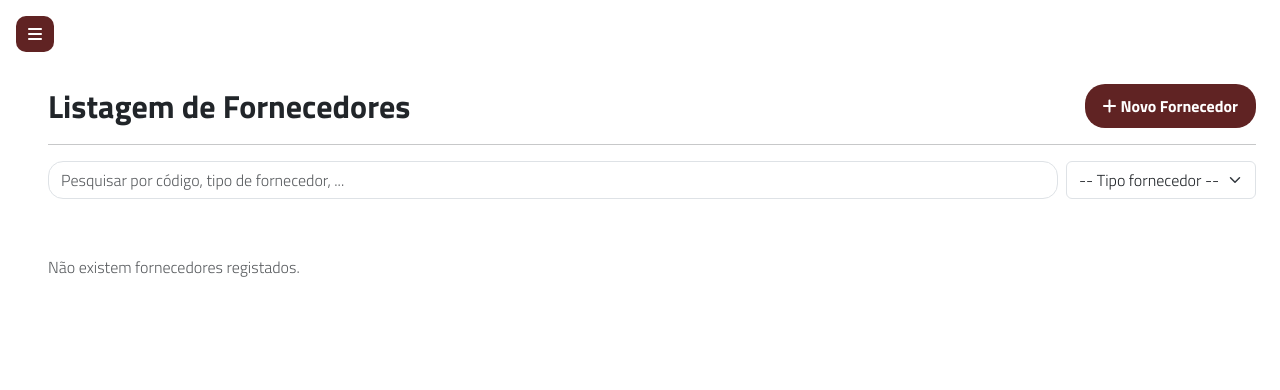
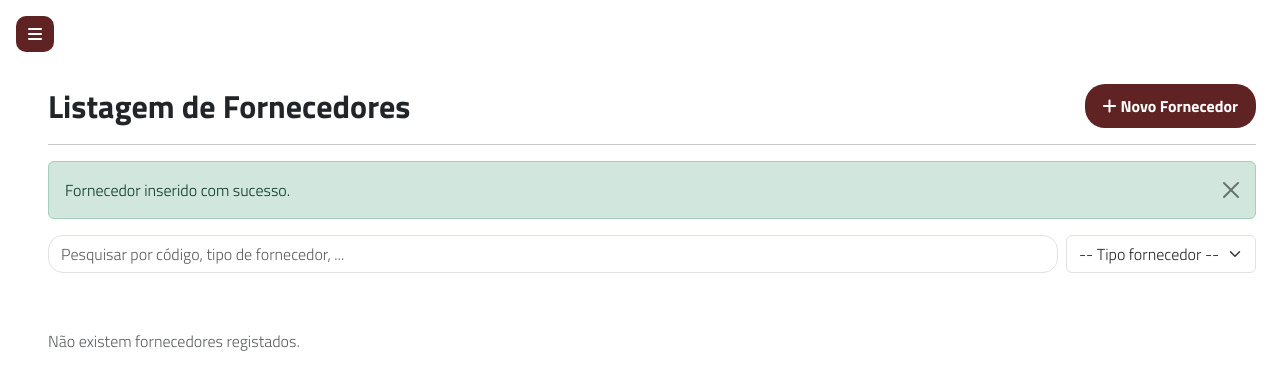
Before and after one commit to enia06/Projeto_SIBDAS, a PHP site: page /private/views/fornecedores/listar.php in a window 1280 px wide. Shown: the part 132-522 px from the top of the page. Run offline with PHP 8.4, Linux system fonts and the light colour scheme; the visitor is signed in with stand-in values (Sample User, id 1); data that the repository does not hold is empty.

Commit message:
Implementação de mensagens de sucesso em inserir, editar e remover

```diff
--- a/private/views/documentacao/confirmar_remover.php
+++ b/private/views/documentacao/confirmar_remover.php
@@ -33,6 +33,7 @@ try {
         ':id_documento' => $idDocumento
     ]);
 
+    $_SESSION['mensagem_sucesso'] = "Documento removido com sucesso.";
     header('Location: listar.php');
     exit;
 
--- a/private/views/equipamentos/confirmar_remover.php
+++ b/private/views/equipamentos/confirmar_remover.php
@@ -7,6 +7,7 @@ $idEquipamentoEncrypted = $_GET['id_equipamento'] ?? null;
 $idEquipamento = aes_decrypt($idEquipamentoEncrypted);
 
 if (!$idEquipamento || !is_numeric($idEquipamento)) {
+    $_SESSION['mensagem_sucesso'] = "Equipamento removido com sucesso.";
     header('Location: listar.php');
     exit;
 }
--- a/private/views/equipamentos/editar.php
+++ b/private/views/equipamentos/editar.php
@@ -390,6 +390,7 @@ if ($_SERVER['REQUEST_METHOD'] == 'POST') {
                 ':id_equipamento' => $idEquipamento
             ]);
 
+            $_SESSION['mensagem_sucesso'] = "Equipamento atualizado com sucesso.";
             header('Location: listar.php');
             exit;
 
--- a/private/views/equipamentos/inserir.php
+++ b/private/views/equipamentos/inserir.php
@@ -427,6 +427,7 @@ if ($_SERVER['REQUEST_METHOD'] == 'POST') {
                 ':id_equipamento' => $id_equipamento
             ]);
 
+            $_SESSION['mensagem_sucesso'] = "Equipamento inserido com sucesso.";
             header('Location: listar.php');
             exit;
 
--- a/private/views/fornecedores/confirmar_remover.php
+++ b/private/views/fornecedores/confirmar_remover.php
@@ -33,6 +33,7 @@ try {
         ':id_fornecedor' => $idFornecedor
     ]);
 
+    $_SESSION['mensagem_sucesso'] = "Fornecedor removido com sucesso.";
     header('Location: listar.php');
     exit;
 
--- a/private/views/fornecedores/editar.php
+++ b/private/views/fornecedores/editar.php
@@ -132,6 +132,7 @@ if (empty($erros)) {
             ':id_fornecedor' => $idFornecedor
         ]);
 
+        $_SESSION['mensagem_sucesso'] = "Fornecedor atualizado com sucesso.";
         header('Location: listar.php');
         exit;
 
--- a/private/views/fornecedores/inserir.php
+++ b/private/views/fornecedores/inserir.php
@@ -148,6 +148,7 @@ if ($_SERVER['REQUEST_METHOD'] == 'POST') {
                 ':id_tipo_fornecedor' => $id_tipo_fornecedor
             ]);
 
+            $_SESSION['mensagem_sucesso'] = "Fornecedor inserido com sucesso.";
             header('Location: listar.php');
             exit;
 
--- a/private/views/fornecedores/listar.php
+++ b/private/views/fornecedores/listar.php
@@ -63,6 +63,14 @@ $ligacao = null;
                     </a>
                 </div>
                 <hr>
+
+                <?php if (!empty($_SESSION['mensagem_sucesso'])): ?>
+                    <div class="alert alert-success alert-dismissible fade show" role="alert">
+                        <?= htmlspecialchars($_SESSION['mensagem_sucesso']) ?>
+                        <button type="button" class="btn-close" data-bs-dismiss="alert"></button>
+                    </div>
+                    <?php unset($_SESSION['mensagem_sucesso']); ?>
+                <?php endif; ?>
 
                 <!-- Pesquisa, filtros, vista e ordenação -->
                 <div class="d-flex flex-wrap align-items-center gap-2 mb-5 pb-2">
--- a/private/views/garantias_contratos/confirmar_remover.php
+++ b/private/views/garantias_contratos/confirmar_remover.php
@@ -33,6 +33,7 @@ try {
         ':id_garantia' => $idGarantia
     ]);
 
+    $_SESSION['mensagem_sucesso'] = "Garantia removida com sucesso.";
     header('Location: listar.php');
     exit;
 
--- a/private/views/localizacoes/confirmar_remover.php
+++ b/private/views/localizacoes/confirmar_remover.php
@@ -33,6 +33,7 @@ try {
         ':id_localizacao' => $idLocalizacao
     ]);
 
+    $_SESSION['mensagem_sucesso'] = "Localização removida com sucesso.";
     header('Location: listar.php');
     exit;
 
--- a/private/views/localizacoes/editar.php
+++ b/private/views/localizacoes/editar.php
@@ -90,6 +90,7 @@ if ($_SERVER['REQUEST_METHOD'] == 'POST') {
                 ':id_localizacao' => $idLocalizacao
             ]);
 
+            $_SESSION['mensagem_sucesso'] = "Localização atualizada com sucesso.";
             header('Location: listar.php');
             exit;
 
--- a/private/views/localizacoes/inserir.php
+++ b/private/views/localizacoes/inserir.php
@@ -105,6 +105,7 @@ if ($_SERVER['REQUEST_METHOD'] == 'POST') {
                 ':observacoes' => $observacoes
             ]);
 
+            $_SESSION['mensagem_sucesso'] = "Localização inserida com sucesso.";
             header('Location: listar.php');
             exit;
 
```
Also changed, not shown: private/views/documentacao/listar.php (+8 -0 lines), private/views/equipamentos/listar.php (+8 -0 lines), private/views/garantias_contratos/listar.php (+8 -0 lines), private/views/localizacoes/listar.php (+8 -0 lines).
